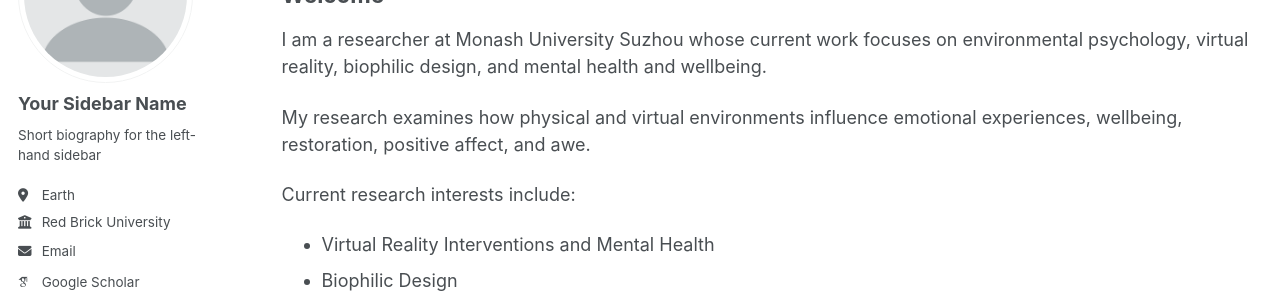
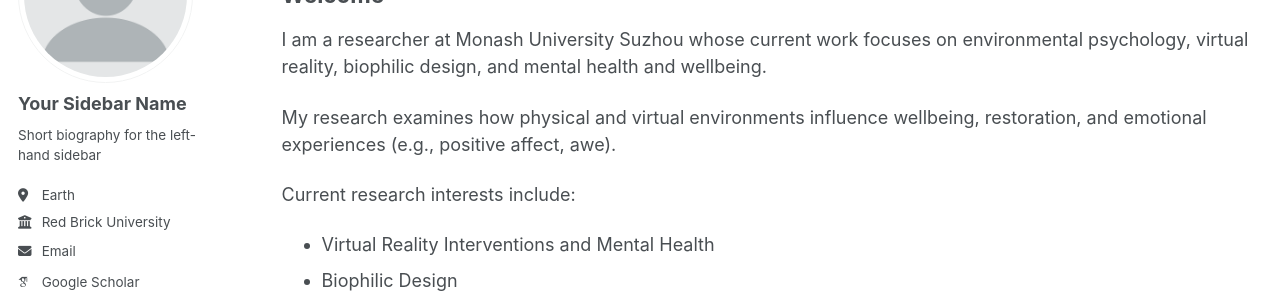
Before and after one commit to garonperceval/garonperceval.github.io, a Jekyll site: the page built from _pages/index.md, in a window 1280 px wide and 900 px high. Shown: the part 191-491 px from the top of the window. Built offline with Jekyll 4.4.1, drawn with Linux system fonts in a browser that asks for light colours; some web fonts are replaced; a script bundle is joined from its source files by our own code; library files that are not in the unit come from our copies.

```diff
--- a/_pages/index.md
+++ b/_pages/index.md
@@ -8,7 +8,7 @@ author_profile: true
 
 I am a researcher at Monash University Suzhou whose current work focuses on environmental psychology, virtual reality, biophilic design, and mental health and wellbeing.
 
-My research examines how physical and virtual environments influence emotional experiences, wellbeing, restoration, positive affect, and awe.
+My research examines how physical and virtual environments influence wellbeing, restoration, and emotional experiences (e.g., positive affect, awe).
 
 Current research interests include:
 
```
